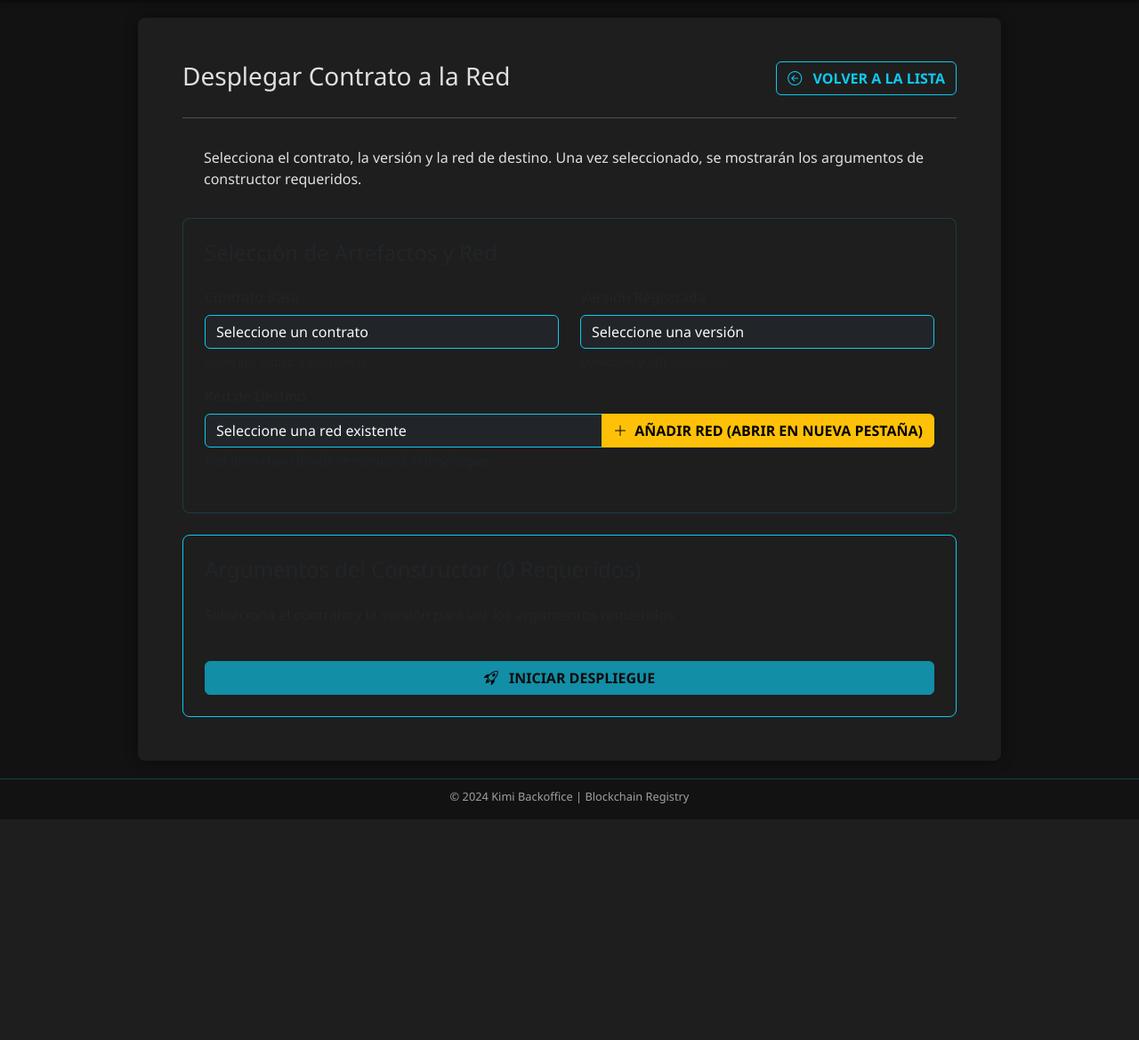
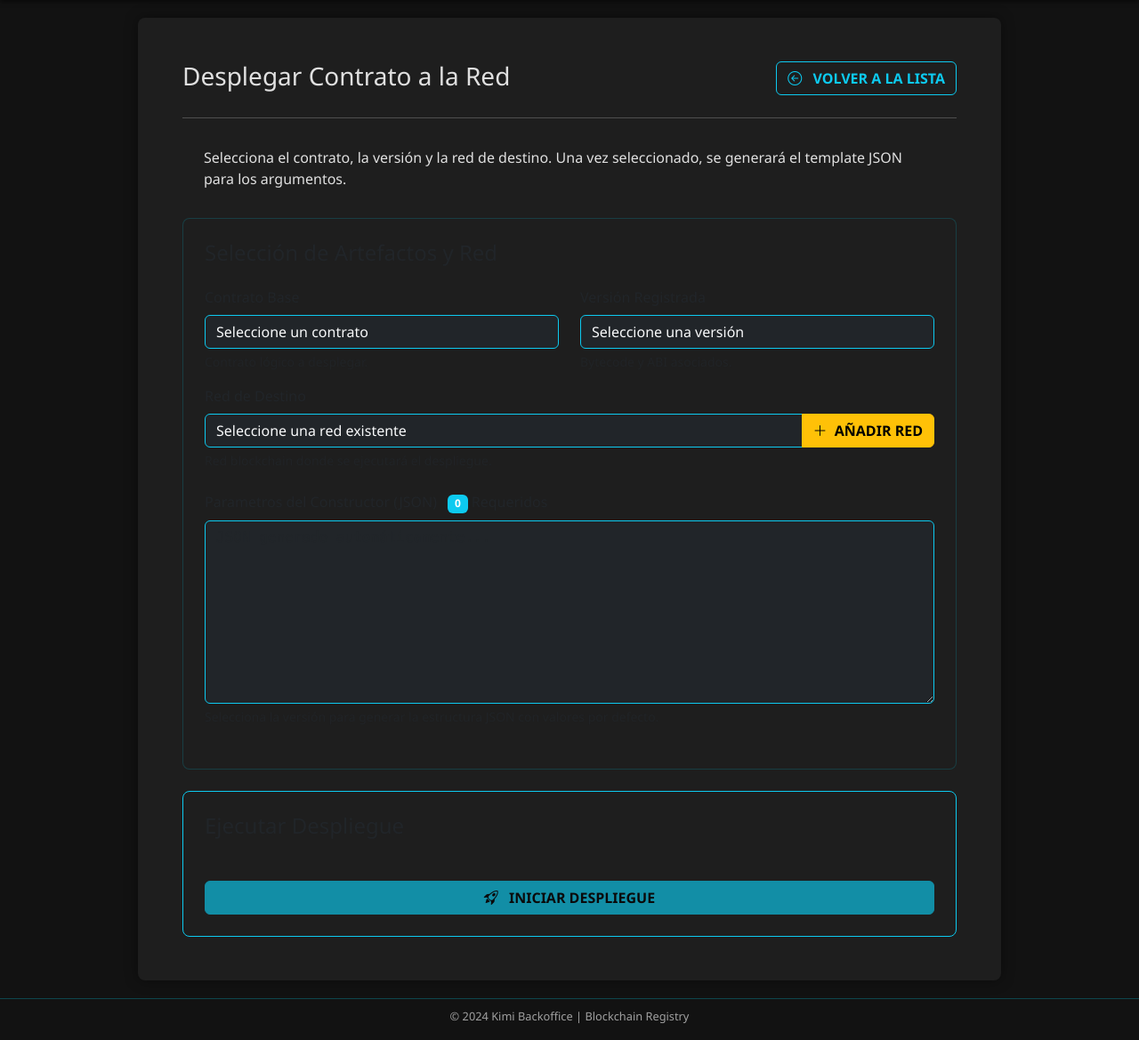
Before and after one commit to NadGarDez/kimiBackend, a Django app: page /contractRegistry/deploy/ in a window 1280 px wide. Shown: the part 75-1244 px from the top of the page at 89% size. Before the commit the page ends 978 px from the top, so only its background shows below. Run offline with Django 5.2, Linux system fonts and the light colour scheme; data comes from the database, SQL or seed files in the repository; both versions use the stored data as it was after the commit; some libraries are stand-ins or nearby versions.

Commit message:
feat: fixed deploy contract form

```diff
--- a/contractRegistry/views.py
+++ b/contractRegistry/views.py
@@ -1,9 +1,12 @@
 from django.shortcuts import render, redirect
 from django.http import HttpResponse, JsonResponse
+from django.views.decorators.http import require_POST
 from .forms import DeployForm, NetworkForm, BaseContractForm, ContractVersionForm
 from .models import BaseContract, ContractVersion, DeployedContract, Network
+from django.db import IntegrityError, transaction
 import random
 import string
+import json
 
 # Create your views here.
 
@@ -89,37 +92,68 @@
     }
     return render(request, 'contractRegistry/register_version.html', context)
 
+def deployContract(request):
 
-def deployContract(request):
-    deploy_form = DeployForm()
+    if request.method != "POST":
+        deploy_form = DeployForm()
+        add_network_form = NetworkForm()
+        context = {
+            'deploy_form': deploy_form,
+            'add_network_form': add_network_form,
+        }
+        return render(request, 'contractRegistry/deploy_version.html', context)
+
+    deploy_form = DeployForm(request.POST)
     add_network_form = NetworkForm()
 
-    if request.method == "POST":
-        deploy_form = DeployForm(request.POST)
-        add_network_form = NetworkForm()
-        if deploy_form.is_valid():
-            deployed_contract = DeployedContract()
+    params_string = request.POST.get('params', '{}').strip()
 
-            deployed_contract.contract_version = deploy_form.cleaned_data['version']
-            deployed_contract.network = deploy_form.cleaned_data['network']
-            deployed_contract.base_contract = deployed_contract.contract_version.base_contract
-            address = "0x" + ''.join(random.choices('0123456789abcdef', k=40))
-            gas_used = random.randint(100000, 500000)
+    if deploy_form.is_valid():
 
-            deployed_contract.address = address
-            deployed_contract.gas_used = gas_used
-            deployed_contract.is_current = True
-            deployed_contract.save()
+        try:
+            params_data = json.loads(params_string)
+            print(f"Parsed params_data: {params_data}")
+        except json.JSONDecodeError:
+            deploy_form.add_error(None, 'El contenido de los parámetros JSON ("params") no es un formato JSON válido. Por favor, corrígelo.')
+
+            context = {
+                'deploy_form': deploy_form,
+                'add_network_form': add_network_form,
+            }
+            return render(request, 'contractRegistry/deploy_version.html', context)
+
+        deployed_contract = DeployedContract()
+
+        try:
+            with transaction.atomic():
+                deployed_contract.contract_version = deploy_form.cleaned_data['version']
+                deployed_contract.network = deploy_form.cleaned_data['network']
+                deployed_contract.base_contract = deployed_contract.contract_version.base_contract
+
+                address = "0x" + ''.join(random.choices('0123456789abcdef', k=40))
+                gas_used = random.randint(100000, 500000)
+
+                deployed_contract.address = address
+                deployed_contract.gas_used = gas_used
+                deployed_contract.is_current = True
+
+                deployed_contract.save()
+
             return redirect('contractRegistry:contract_detail', contract_id=deployed_contract.contract_version.base_contract.id)
-        else:
-            print(deploy_form.errors)
+
+        except IntegrityError as e:
+            print(f"Database Integrity Error during save: {e}")
+            deploy_form.add_error(None, f"Error al guardar el contrato en la base de datos (Integrity Error): {e}")
+
+        except Exception as e:
+            print(f"Unexpected Error during save: {e}")
+            deploy_form.add_error(None, f"Ocurrió un error inesperado al intentar guardar: {e}")
+
 
     context = {
         'deploy_form': deploy_form,
         'add_network_form': add_network_form,
-        # Necesitarás pasar cualquier otra variable necesaria, como el ContractVersion
     }
-
     return render(request, 'contractRegistry/deploy_version.html', context)
 
 
--- a/templates/contractRegistry/deploy_version.html
+++ b/templates/contractRegistry/deploy_version.html
@@ -7,7 +7,6 @@
 
 <div class="centered-container mx-auto dashboard-content py-4" style="max-width: 900px;">
 
-    <!-- Header y Título -->
     <div class="d-flex justify-content-between align-items-center mb-4 border-0">
         <h2 class="h3 text-accent mb-0" style="border-bottom: none !important;">
             Desplegar Contrato a la Red
@@ -22,21 +21,18 @@
 
     <div class="mb-2 welcome-card p-4">
         <p class="mb-0 text-text-dim">
-            Selecciona el contrato, la versión y la red de destino. Una vez seleccionado, se mostrarán los argumentos de constructor requeridos.
+            Selecciona el contrato, la versión y la red de destino. Una vez seleccionado, se generará el template JSON para los argumentos.
         </p>
     </div>
 
-    <!-- SECCIÓN 1: SELECCIÓN DE PARÁMETROS DE DESPLIEGUE -->
-    <div class="card status-card-table p-4 mb-4">
+    <form method="POST" action="{% url 'contractRegistry:deploy_contract' %}">
+        {% csrf_token %}
 
-        <h4 class="text-text-light mb-4">Selección de Artefactos y Red</h4>
+        <div class="card status-card-table p-4 mb-4">
 
-        <!-- Formulario principal que se enviará al final -->
-        <form id="deployment-form" method="post">
-            {% csrf_token %}
+            <h4 class="text-text-light mb-4">Selección de Artefactos y Red</h4>
 
             <div class="row">
-                <!-- Select 1: Contrato Base -->
                 <div class="col-md-6 mb-3">
                     <label for="{{ deploy_form.base_contract.id_for_label }}" class="form-label text-accent">
                         Contrato Base
@@ -48,7 +44,6 @@
                     {% endif %}
                 </div>
 
-                <!-- Select 2: Versión -->
                 <div class="col-md-6 mb-3">
                     <label for="{{ deploy_form.version.id_for_label }}" class="form-label text-accent">
                         Versión Registrada
@@ -61,7 +56,6 @@
                 </div>
             </div>
 
-            <!-- Select 3: Red (Network) y Botón de Añadir -->
             <div class="mb-4">
                 <label for="{{ deploy_form.network.id_for_label }}" class="form-label text-accent">
                     Red de Destino
@@ -70,8 +64,8 @@
                     {{ deploy_form.network }}
 
                     <a href="{% url 'contractRegistry:register_network' %}"
-                       class="btn btn-warning fw-bold text-uppercase" target="_blank">
-                        <i class="bi bi-plus-lg me-1"></i> Añadir Red (Abrir en nueva pestaña)
+                       class="btn btn-warning fw-bold text-uppercase" >
+                        <i class="bi bi-plus-lg me-1"></i> Añadir Red
                     </a>
                 </div>
                 <div class="form-text text-text-dim">Red blockchain donde se ejecutará el despliegue.</div>
@@ -81,30 +75,44 @@
                 {% endif %}
             </div>
 
-            <!-- NOTA: Los campos dinámicos se inyectarán en la sección de abajo pero serán parte de este form -->
-        </form>
-    </div>
+            <div class="mb-4">
+                <label for="id_params" class="form-label text-accent">
+                    Parametros del Constructor (JSON)
+                    <span id="arg-count" class="badge bg-info ms-2">0</span> Requeridos
+                </label>
+                <textarea id="id_params" name="params"
+                          class="form-control bg-dark text-light border border-info font-monospace"
+                          rows="8"
+                          placeholder="JSON generado automáticamente..."></textarea>
+                <div id="args-message" class="form-text text-text-dim">
+                    Selecciona la versión para generar la estructura JSON con valores por defecto.
+                </div>
+            </div>
 
+            {% if deploy_form.non_field_errors %}
+                <div class="alert alert-warning mt-3" role="alert">
+                    <p class="fw-bold mb-0">⚠️ Errores Generales del Despliegue:</p>
+                    <ul>
+                        {% for error in deploy_form.non_field_errors %}
+                            <li>{{ error }}</li>
+                        {% endfor %}
+                    </ul>
+                </div>
+            {% endif %}
 
-    <!-- SECCIÓN 3: ARGUMENTOS DEL CONSTRUCTOR (Dinámico) -->
-    <div id="constructor-args-container" class="card status-card-table p-4 border-info">
-        <h4 class="text-text-light mb-4">Argumentos del Constructor (<span id="arg-count">0</span> Requeridos)</h4>
-
-        <p id="args-message" class="text-text-dim">
-            Selecciona el contrato y la versión para ver los argumentos requeridos.
-        </p>
-
-        <div id="dynamic-args" form="deployment-form">
-            <!-- Los campos del constructor se inyectarán aquí -->
         </div>
 
-        <!-- Botón de Despliegue Final -->
-        <div class="d-grid mt-4">
-            <button type="submit" form="deployment-form" id="deploy-button" class="btn btn-info fw-bold text-uppercase" disabled>
-                <i class="bi bi-rocket-takeoff me-2"></i> Iniciar Despliegue
-            </button>
+        <div id="constructor-args-container" class="card status-card-table p-4 border-info">
+            <h4 class="text-text-light mb-4">Ejecutar Despliegue</h4>
+
+            <div class="d-grid mt-4">
+                <button type="submit" id="deploy-button" class="btn btn-info fw-bold text-uppercase" disabled>
+                    <i class="bi bi-rocket-takeoff me-2"></i> Iniciar Despliegue
+                </button>
+            </div>
         </div>
-    </div>
+
+    </form>
 </div>
 
 {% endblock %}
@@ -112,64 +120,41 @@
 {% block extra_scripts %}
 <script>
     document.addEventListener('DOMContentLoaded', function() {
-        console.log('hey jud')
         const versionSelect = document.getElementById('{{ deploy_form.version.id_for_label }}');
-        const argsContainer = document.getElementById('dynamic-args');
+        const paramsTextarea = document.getElementById('id_params');
         const argCountSpan = document.getElementById('arg-count');
         const argsMessage = document.getElementById('args-message');
         const deployButton = document.getElementById('deploy-button');
+
         const csrfToken = document.querySelector('[name=csrfmiddlewaretoken]').value;
-        const formElement = document.getElementById('deployment-form');
 
-        // Función para renderizar un campo de formulario basado en el argumento
-        function renderArgInput(arg, index) {
-            const container = document.createElement('div');
-            container.className = 'mb-3';
-
-            const label = document.createElement('label');
-            label.className = 'form-label text-accent d-block';
-            label.innerHTML = `<strong>${arg.name}</strong> <span class="text-info">(${arg.type})</span>`;
-
-            const input = document.createElement('input');
-            input.type = arg.type === 'bool' ? 'checkbox' : 'text'; // Usar checkbox para bool, text para otros (address, uint)
-            input.className = 'form-control bg-dark text-light border border-info';
-            input.name = `arg_${arg.name}`; // Prefijo para identificar los argumentos en el POST
-            input.placeholder = `Ingrese el valor para ${arg.name} (${arg.type})`;
-            input.required = true;
-
-            // Para checkbox, ajustamos la apariencia
-            if (arg.type === 'bool') {
-                input.className = 'form-check-input border border-info';
-                input.required = false;
-                const checkboxContainer = document.createElement('div');
-                checkboxContainer.className = 'form-check form-switch';
-                checkboxContainer.appendChild(input);
-                checkboxContainer.appendChild(label); // Mueve la etiqueta después del input para switch style
-                container.appendChild(checkboxContainer);
-            } else {
-                container.appendChild(label);
-                container.appendChild(input);
+        function getDefaultValueForType(type) {
+            const normalizedType = type.startsWith('u') ? type.substring(1) : type;
+            if (normalizedType.startsWith('int') || normalizedType === 'address') {
+                return null;
             }
-
-            // Añadir campo oculto para el nombre y tipo (para que la vista sepa qué está validando)
-            const typeInput = document.createElement('input');
-            typeInput.type = 'hidden';
-            typeInput.name = `arg_type_${arg.name}`;
-            typeInput.value = arg.type;
-
-            formElement.appendChild(typeInput);
-            argsContainer.appendChild(container);
+            if (normalizedType === 'bool') {
+                return false;
+            }
+            if (normalizedType.endsWith('[]')) {
+                return [];
+            }
+            if (normalizedType.startsWith('bytes') || normalizedType === 'string') {
+                return "";
+            }
+            if (normalizedType === 'tuple') {
+                return {};
+            }
+            return null;
         }
 
-        // Función principal para obtener los argumentos vía AJAX
         async function fetchConstructorArgs(versionId) {
-            argsContainer.innerHTML = '';
+            paramsTextarea.value = '';
             argsMessage.textContent = 'Cargando argumentos...';
             argCountSpan.textContent = '...';
             deployButton.disabled = true;
 
             try {
-                // Necesitas definir esta URL en tu urls.py
                 const url = `/contractRegistry/api/version_args/${versionId}/`;
                 const response = await fetch(url, {
                     method: 'GET',
@@ -185,46 +170,47 @@
 
                 const data = await response.json();
                 const args = data.args || [];
+                const defaultParams = {};
 
                 if (args.length > 0) {
-                    argsMessage.textContent = 'A continuación, ingrese los valores requeridos para el constructor del contrato:';
+                    argsMessage.textContent = 'El template JSON ha sido generado con valores por defecto (null, [], ""). Edítalo cuidadosamente.';
                     argCountSpan.textContent = args.length;
 
-                    args.forEach(renderArgInput);
+                    args.forEach(arg => {
+                        defaultParams[arg.name] = getDefaultValueForType(arg.type);
+                    });
 
                 } else {
-                    argsMessage.textContent = '¡Esta versión de contrato no requiere argumentos de constructor!';
+                    argsMessage.textContent = '¡Esta versión de contrato no requiere argumentos! El JSON de parámetros es vacío ({})';
                     argCountSpan.textContent = '0';
                 }
 
-                deployButton.disabled = false; // Habilitar el botón si la carga fue exitosa
+                paramsTextarea.value = JSON.stringify(defaultParams, null, 2);
+
+                deployButton.disabled = false;
 
             } catch (error) {
                 console.error('Error fetching constructor arguments:', error);
-                argsMessage.textContent = 'Error al cargar los argumentos. Asegúrese de que la versión contenga un ABI válido y que la API esté funcionando.';
+                argsMessage.textContent = 'Error al cargar los argumentos. Asegúrate de que la API esté funcionando correctamente.';
                 argCountSpan.textContent = 'Error';
+                paramsTextarea.value = '{"error": "No se pudo cargar la estructura de parámetros."}';
                 deployButton.disabled = true;
             }
         }
 
-        // Event Listener para el cambio de versión
         versionSelect.addEventListener('change', function() {
             const selectedVersionId = this.value;
-
-            // Limpiar campos ocultos de tipos de argumentos anteriores
-            document.querySelectorAll('input[name^="arg_type_"]').forEach(el => el.remove());
 
             if (selectedVersionId) {
                 fetchConstructorArgs(selectedVersionId);
             } else {
-                argsContainer.innerHTML = '';
-                argsMessage.textContent = 'Selecciona el contrato y la versión para ver los argumentos requeridos.';
+                paramsTextarea.value = '';
+                argsMessage.textContent = 'Selecciona la versión para generar la estructura JSON con valores por defecto.';
                 argCountSpan.textContent = '0';
                 deployButton.disabled = true;
             }
         });
 
-        // Ejecutar al cargar si ya hay una versión seleccionada (ej. después de un error de POST)
         if (versionSelect.value) {
             fetchConstructorArgs(versionSelect.value);
         }
```
Also changed, not shown: contractRegistry/migrations/0001_initial.py, contractRegistry/migrations/0002_basecontract_descripcion.py (deleted), contractRegistry/migrations/0003_basecontract_created_at.py (deleted), contractRegistry/migrations/0004_contractversion_created_at.py (deleted), db.sqlite3.
